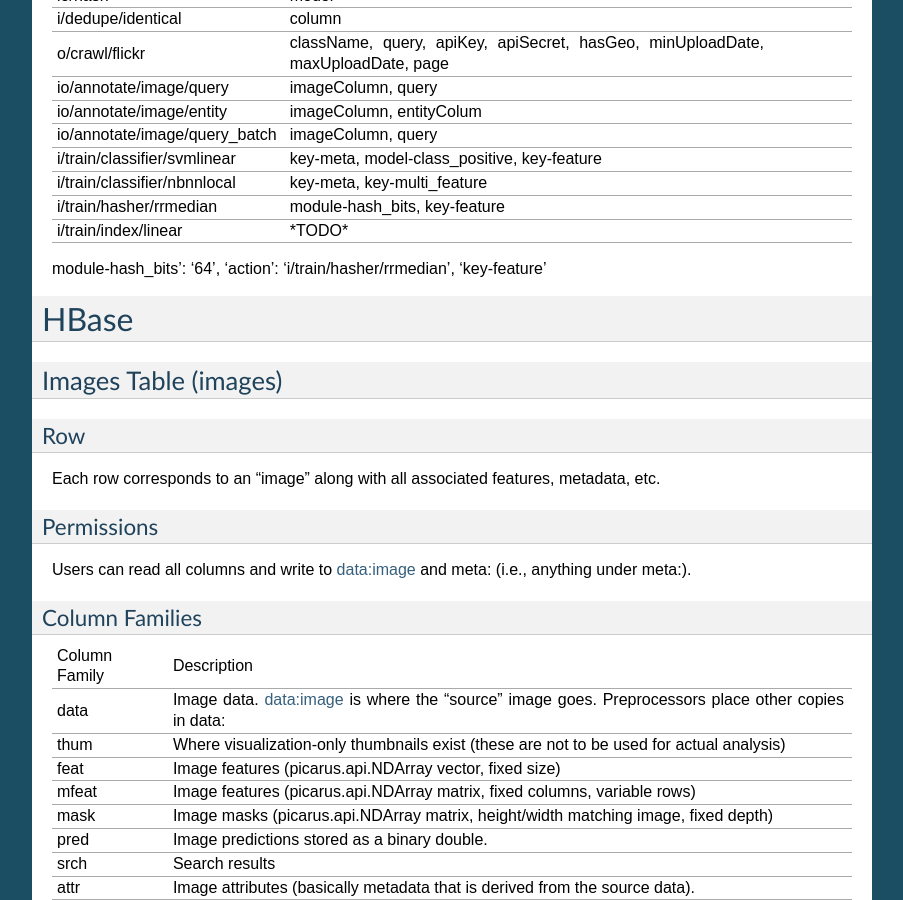
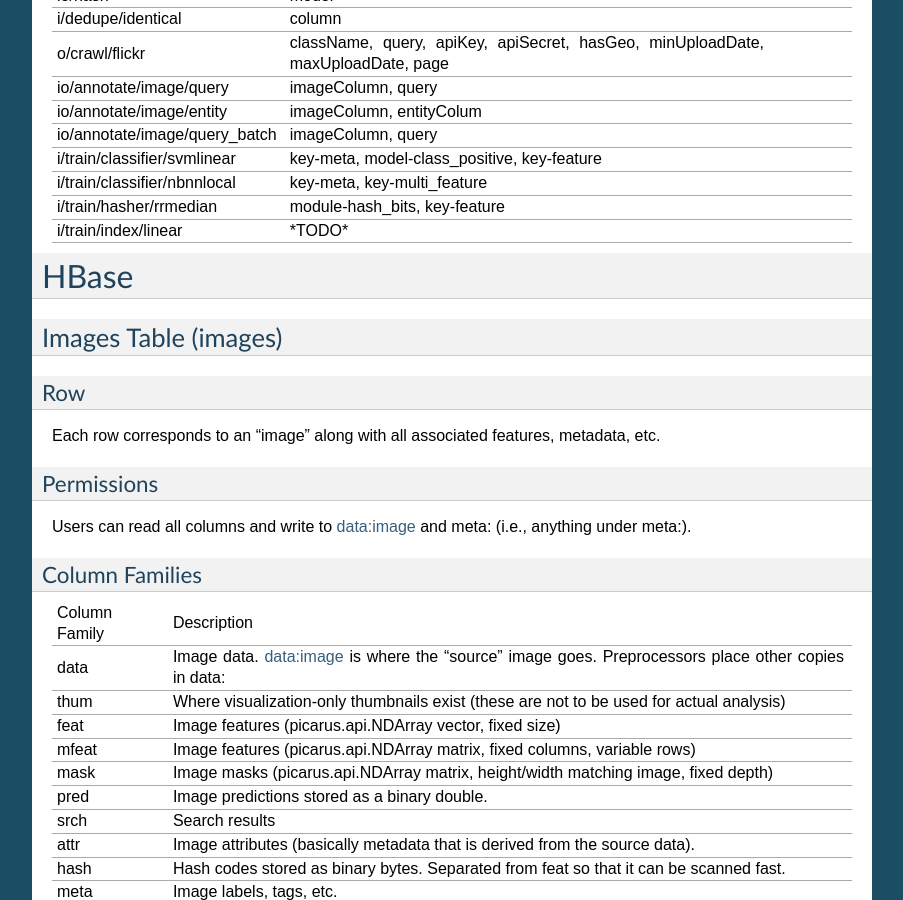
Before and after one commit to bwhite/picarus, a Sphinx documentation site: the page built from doc/67e373a19af13647bded/index.rst, in a window 1280 px wide and 900 px high, scrolled down 7782 px. Shown: the whole window, without its empty margins (198-1101 px from the left). Built offline with Sphinx 7.4.7, drawn with Linux system fonts in a browser that asks for light colours; formulas are drawn with MathJax 3.

Commit message:
Updated
Signed-off-by: Brandyn A. White <bwhite@dappervision.com>

```diff
--- a/doc/67e373a19af13647bded/index.rst
+++ b/doc/67e373a19af13647bded/index.rst
@@ -414,8 +414,6 @@ PARAMETERS
 +------------------------------+---------------------------------------------------------------------------------+---------------------------------------+
 
 
-module-hash_bits': '64', 'action': 'i/train/hasher/rrmedian', 'key-feature'
-
 HBase
 ======
 
```
